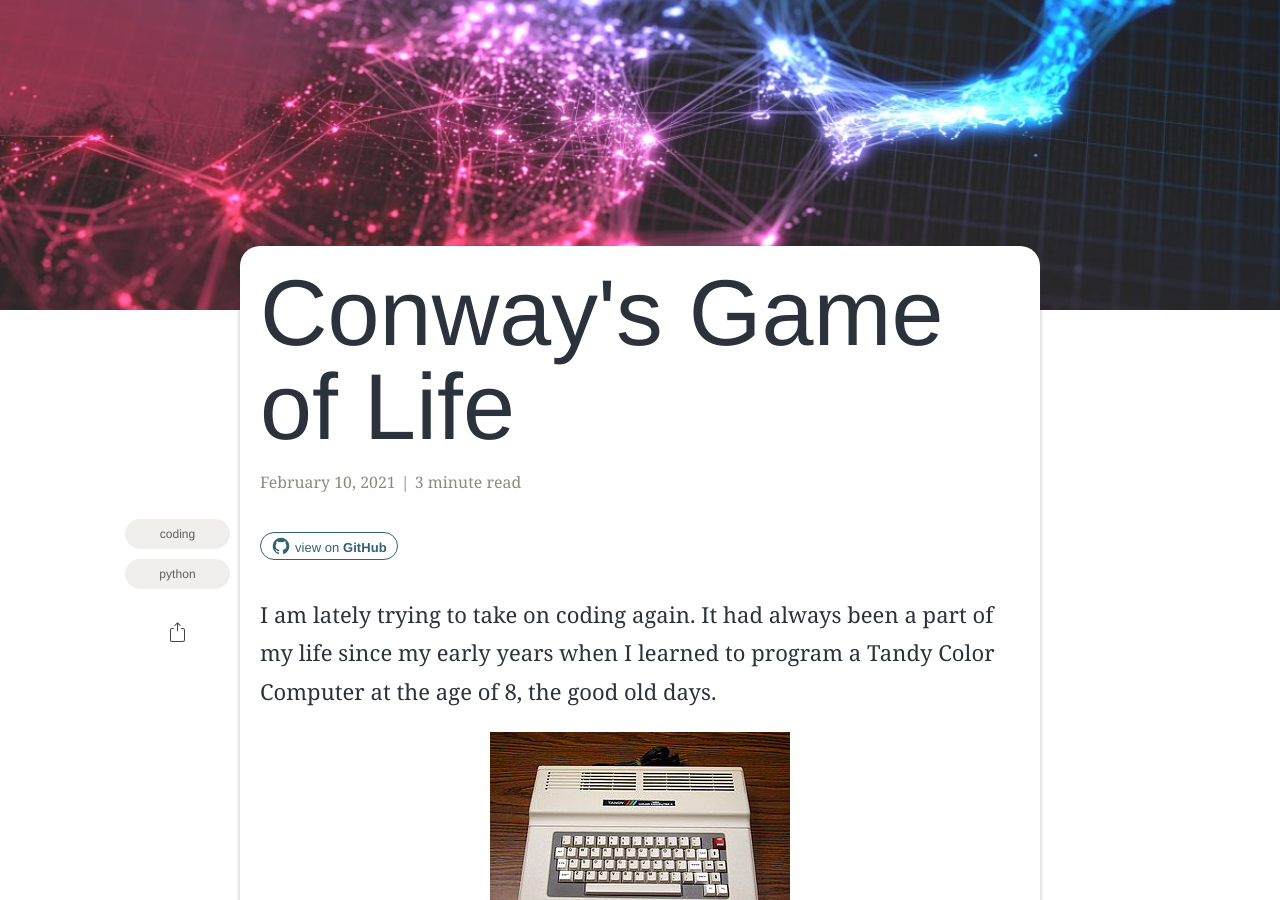
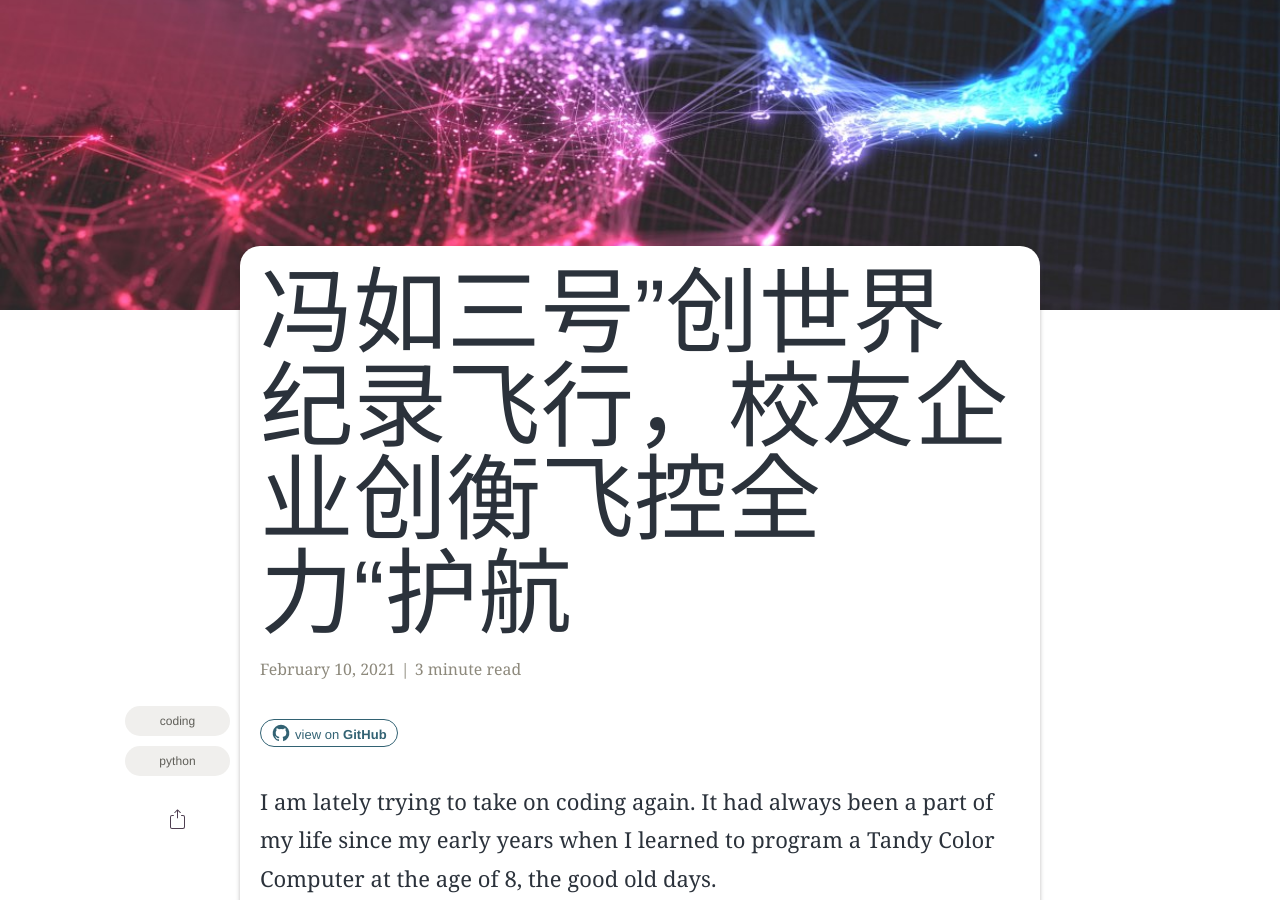
Before and after one commit to musictrl/musictrl.github.io, a Jekyll site: the page built from _posts/2021-02-10-conways-game-of-life.markdown, in a window 1280 px wide and 900 px high, scrolled down 357 px. Built offline with Jekyll 4.4.1, drawn with Linux system fonts in a browser that asks for light colours; some web fonts are replaced; comment, search, counter and statistics services are not loaded.

Commit message:
Update 2021-02-10-conways-game-of-life.markdown

```diff
--- a/_posts/2021-02-10-conways-game-of-life.markdown
+++ b/_posts/2021-02-10-conways-game-of-life.markdown
@@ -2,7 +2,7 @@
 layout: post
 read_time: true
 show_date: true
-title:  Conway's Game of Life
+title:  冯如三号”创世界纪录飞行，校友企业创衡飞控全力“护航
 date:   2021-02-10 13:32:20 -0600
 description: Taking on the challenge of picking up coding again through interesting small projects, this time it is the turn of Conway's Game of Life.
 img: posts/20210210/Game_of_Life.jpg
```
